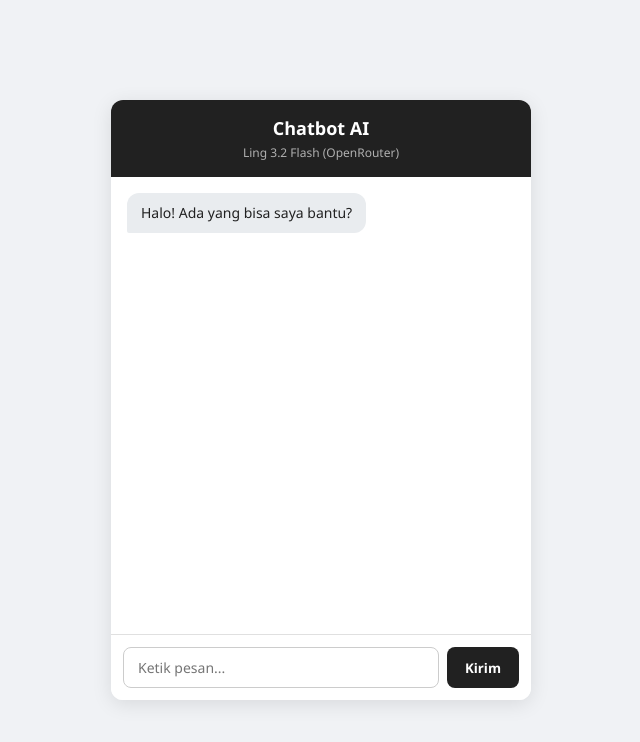
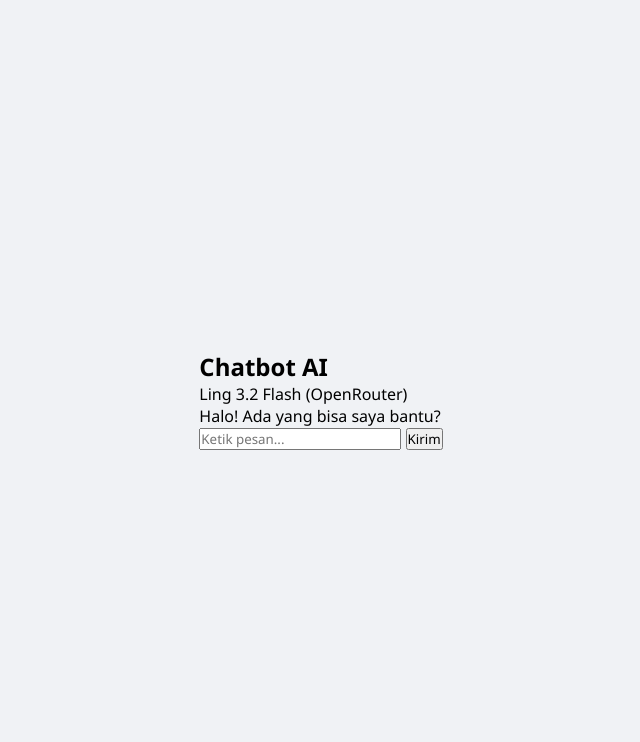
Before and after one commit to BilkisShakila/235_Chatbot, a website: page public/index.html in a window 1280 px wide. Shown: the whole page, without its empty margins (319-959 px from the left). Drawn offline with Linux system fonts and the light colour scheme.

```diff
--- a/public/styless.css
+++ b/public/styless.css
@@ -12,106 +12,3 @@ body {
   align-items: center;
   height: 100vh;
 }
-
-.chat-container {
-  width: 420px;
-  height: 600px;
-  background: #ffffff;
-  border-radius: 12px;
-  box-shadow: 0 4px 20px rgba(0, 0, 0, 0.1);
-  display: flex;
-  flex-direction: column;
-  overflow: hidden;
-}
-
-.chat-header {
-  background-color: #212121;
-  color: #ffffff;
-  padding: 16px;
-  text-align: center;
-}
-
-.chat-header h2 {
-  font-size: 18px;
-  margin-bottom: 4px;
-}
-
-.chat-header p {
-  font-size: 12px;
-  color: #b0b0b0;
-}
-
-.chat-messages {
-  flex: 1;
-  padding: 16px;
-  overflow-y: auto;
-  display: flex;
-  flex-direction: column;
-  gap: 12px;
-  background-color: #ffffff;
-}
-
-.message {
-  max-width: 80%;
-  padding: 10px 14px;
-  border-radius: 12px;
-  font-size: 14px;
-  line-height: 1.4;
-  word-wrap: break-word;
-}
-
-.bot-message {
-  background-color: #e9ecef;
-  color: #212121;
-  align-self: flex-start;
-  border-bottom-left-radius: 2px;
-}
-
-.user-message {
-  background-color: #212121;
-  color: #ffffff;
-  align-self: flex-end;
-  border-bottom-right-radius: 2px;
-}
-
-.chat-input-area {
-  display: flex;
-  padding: 12px;
-  background-color: #ffffff;
-  border-top: 1px solid #e0e0e0;
-}
-
-.chat-input-area input {
-  flex: 1;
-  padding: 10px 14px;
-  border: 1px solid #ccc;
-  border-radius: 8px;
-  outline: none;
-  font-size: 14px;
-  transition: border-color 0.2s;
-}
-
-.chat-input-area input:focus {
-  border-color: #212121;
-}
-
-.chat-input-area button {
-  background-color: #212121;
-  color: #ffffff;
-  border: none;
-  padding: 0 18px;
-  margin-left: 8px;
-  border-radius: 8px;
-  font-weight: 600;
-  cursor: pointer;
-  transition: background-color 0.2s;
-}
-
-.chat-input-area button:hover {
-  background-color: #383838;
-}
-
-.chat-input-area button:disabled {
-  background-color: #cccccc;
-  cursor: not-allowed;
-}
```
